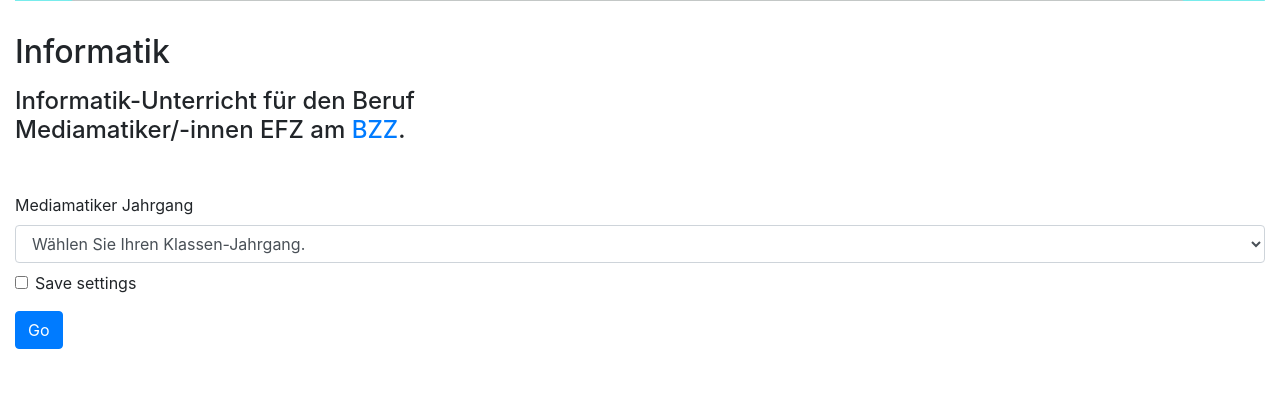
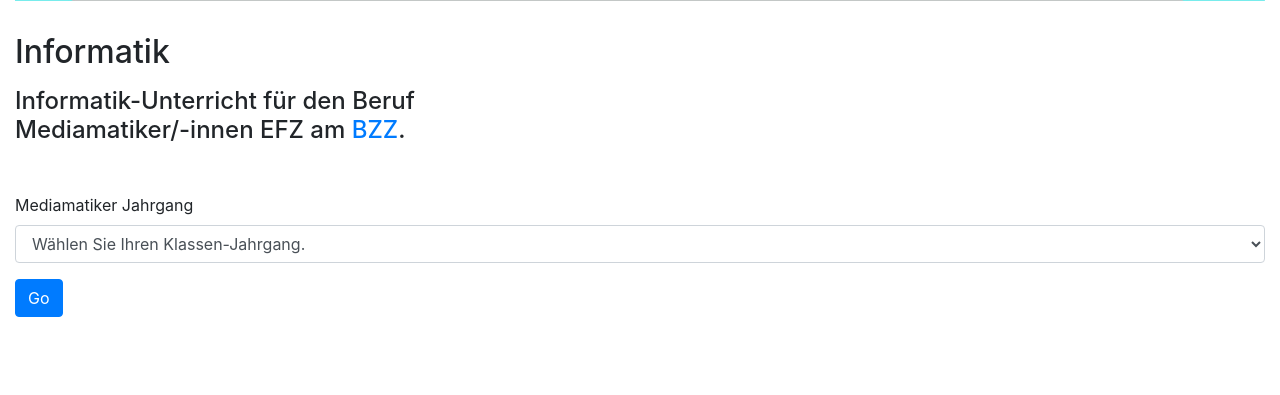
Before and after one commit to bzzlab/ict-ng, a PHP site: page /index.php in a window 1280 px wide. Shown: the part 650-1045 px from the top of the page. After the commit the page ends 967 px from the top, so only its background shows below. Run offline with PHP 8.4, Linux system fonts and the light colour scheme.

Commit message:
del: Checkbox - cookies are set per default add: Padding for button

```diff
--- a/index.php
+++ b/index.php
@@ -63,11 +63,14 @@ if (isset($_POST["Go"])) {
                 <option value="2019">Jahrgang 19 (BIVO 19)</option>
             </select>
         <div>
-        <div class="form-group form-check">
-            <input type="checkbox" class="form-check-input" id="chkSaveUrl" name="chkSaveUrl" value="saveUrl"/>
-            <label class="form-check-label" for="chkSaveUrl">Save settings</label>
+<!--        <div class="form-group form-check">-->
+<!--            <input type="checkbox" class="form-check-input" id="chkSaveUrl" name="chkSaveUrl" value="saveUrl"/>-->
+<!--            <label class="form-check-label" for="chkSaveUrl">Save settings</label>-->
+<!--        </div>-->
+        <div style="padding-top: 1rem">
+            <input type="submit" class="btn btn-primary" name="Go" value="Go">
         </div>
-        <input type="submit" class="btn btn-primary" name="Go" value="Go">
+
     </form>
     <!-- Ausgabe Meldung   -->
     <p style="color: #ff4a4a"><?=$msg?></p>
```
